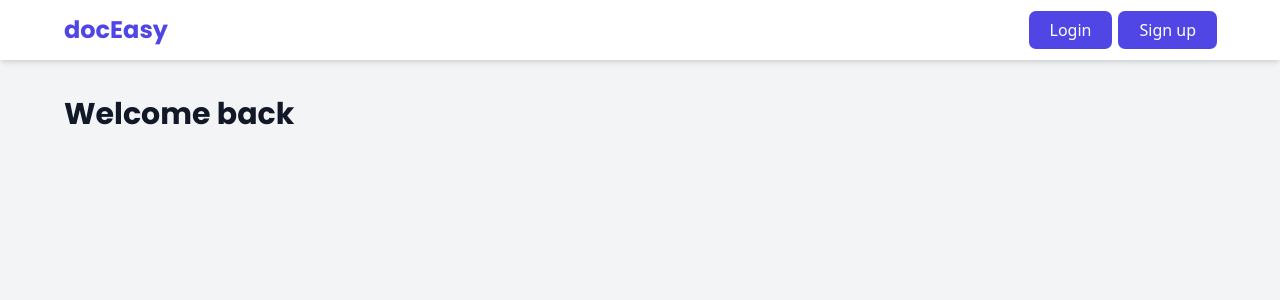
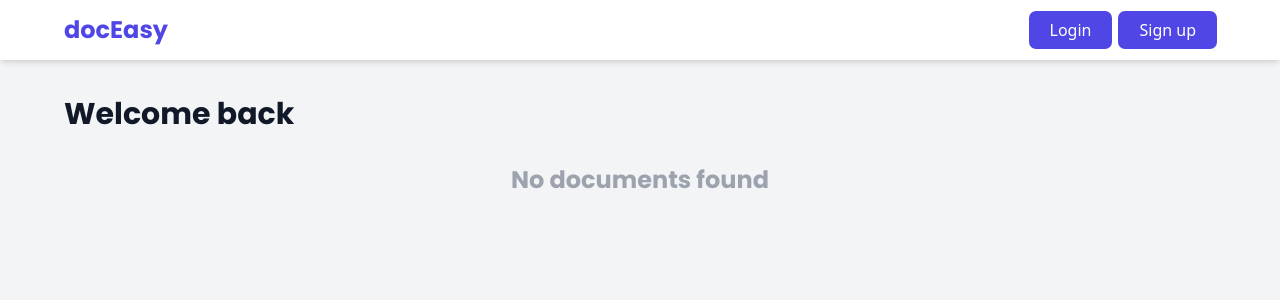
Before and after one commit to theblvckdev/doc-easy, a React (Vite) app: page / in a window 1280 px wide. Shown: the top 300 px of the page. Built offline with nearby package versions, Linux system fonts and the light colour scheme.

Commit message:
code update

```diff
--- a/src/pages/home/home_page.jsx
+++ b/src/pages/home/home_page.jsx
@@ -55,6 +55,10 @@ export default function Homepage() {
               <h1 className="text-center text-gray-500 font-semibold font-poppins">
                 Loading ...
               </h1>
+            ) : documents.length === 0 ? (
+              <h1 className="text-center font-poppins text-gray-400 font-bold text-2xl">
+                No documents found
+              </h1>
             ) : (
               <div className="flex md:flex-row flex-col flex-wrap gap-5">
                 {documents.map((data, index) => {
```
